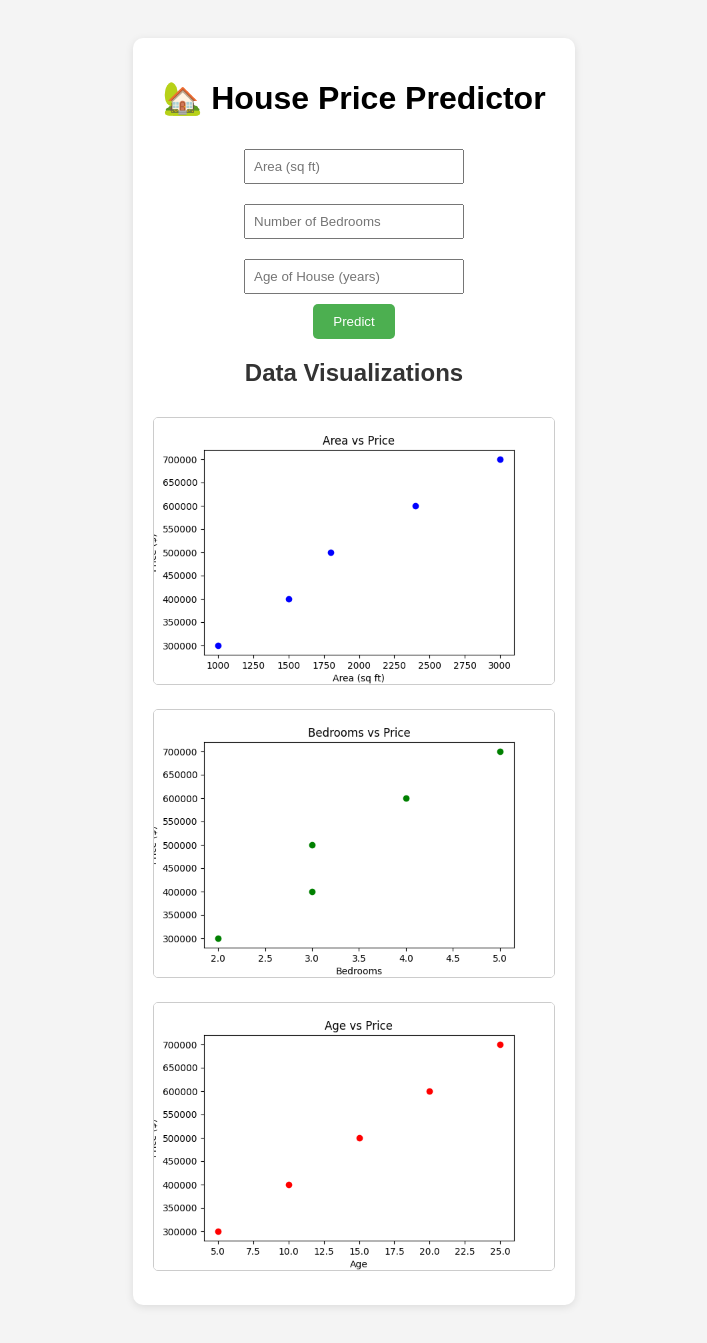
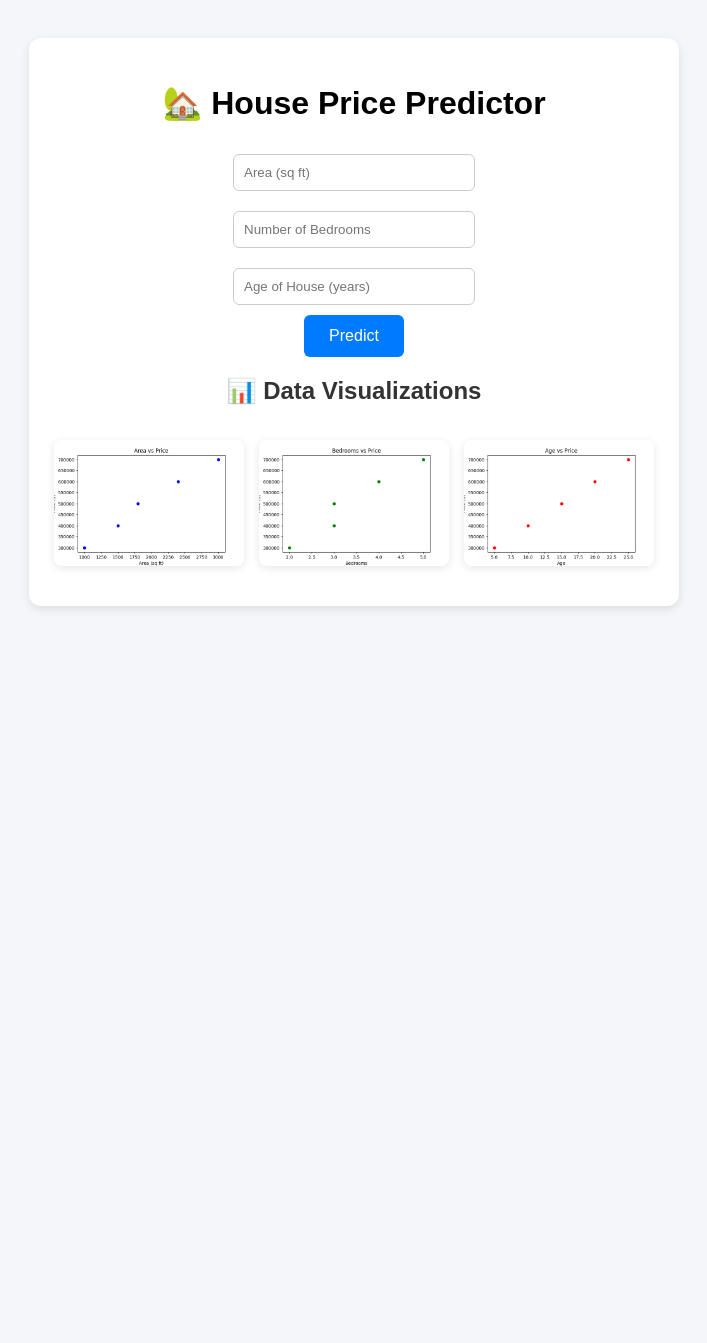
Before and after one commit to NikhilTiwari242004/My-repo-1, a Flask app: page / in a window 1280 px wide. Shown: the whole page, without its empty margins (286-993 px from the left). After the commit the page ends 609 px from the top, so only its background shows below. Run offline with Flask 3, Linux system fonts and the light colour scheme; parts of the project's set-up code (start-up, migrations or seed data) failed here and were passed over.

Commit message:
first commit

```diff
--- a/ValueNet/app.py
+++ b/ValueNet/app.py
@@ -3,22 +3,29 @@ import numpy as np
 import pickle
 import webbrowser
 from threading import Timer
+import matplotlib
+matplotlib.use('Agg')   # ✅ Non-GUI backend for Flask
+import matplotlib.pyplot as plt
+import os
 
 app = Flask(__name__)
 
 # Load model parameters
 theta, X_mean, X_std = pickle.load(open("house_model.pkl", "rb"))
 
+# Exchange rate (approx) for USD → INR
+INR_RATE = 83.0
+
 # Prediction function
 def predict_price(area, bedrooms, age):
     x = np.array([area, bedrooms, age], dtype=float)
-    x_norm = (x - X_mean) / X_std
-    x_b = np.r_[1, x_norm]  # add bias
+    x_norm = (x - X_mean) / (X_std + 1e-8)  # avoid division by zero
+    x_b = np.r_[1, x_norm]  # add bias term
     return x_b.dot(theta)
 
 @app.route("/")
 def home():
-    return render_template("index.html")
+    return render_template("index.html", prediction_text=None, show_prediction_graph=False)
 
 @app.route("/predict", methods=["POST"])
 def predict():
@@ -26,13 +33,32 @@ def predict():
     bedrooms = float(request.form["bedrooms"])
     age = float(request.form["age"])
 
-    prediction = predict_price(area, bedrooms, age)
-    return render_template("index.html", prediction_text=f"Estimated House Price: ${prediction:,.2f}")
+    prediction_usd = predict_price(area, bedrooms, age)
+    prediction_inr = prediction_usd * INR_RATE   # ✅ Convert to INR
 
-# Auto-open browser
+    # --- Generate prediction graph ---
+    os.makedirs("static/plots", exist_ok=True)
+    plt.figure(figsize=(5,4))
+    plt.bar(["Predicted Price"], [prediction_inr], color="royalblue")
+    plt.ylabel("Price (INR)")
+    plt.title("Predicted House Price")
+    plt.tight_layout()
+    plt.savefig("static/plots/prediction.png")
+    plt.close()
+    # --- End graph ---
+
+    return render_template(
+        "index.html",
+        prediction_text=f"Estimated House Price: ₹{prediction_inr:,.2f}",
+        show_prediction_graph=True
+    )
+
+# Auto-open browser once
 def open_browser():
     webbrowser.open_new("http://127.0.0.1:5000/")
 
 if __name__ == "__main__":
-    Timer(1, open_browser).start()
-    app.run(debug=True)
+    from werkzeug.serving import is_running_from_reloader
+    if not is_running_from_reloader():
+        Timer(1, open_browser).start()
+    app.run(debug=True, use_reloader=True)
--- /dev/null
+++ b/ValueNet/tempCodeRunnerFile.py
@@ -0,0 +1 @@
+INR_RATE = 83.0
--- a/ValueNet/templates/index.html
+++ b/ValueNet/templates/index.html
@@ -6,40 +6,54 @@
     <style>
         body {
             font-family: Arial, sans-serif;
-            background: #f4f4f4;
+            background: #f4f6f9;
             text-align: center;
             padding: 30px;
         }
         .container {
             background: white;
-            padding: 20px;
-            border-radius: 10px;
+            padding: 25px;
+            border-radius: 12px;
             display: inline-block;
-            box-shadow: 0px 2px 8px rgba(0,0,0,0.1);
+            box-shadow: 0px 3px 10px rgba(0,0,0,0.1);
+            max-width: 600px;
         }
         input {
             margin: 10px;
-            padding: 8px;
-            width: 200px;
+            padding: 10px;
+            width: 220px;
+            border-radius: 6px;
+            border: 1px solid #ccc;
         }
         button {
-            padding: 10px 20px;
-            background: #4CAF50;
+            padding: 12px 25px;
+            background: #007bff;
             color: white;
             border: none;
-            border-radius: 5px;
+            border-radius: 6px;
             cursor: pointer;
+            font-size: 16px;
         }
         button:hover {
-            background: #45a049;
+            background: #0056b3;
         }
         h2 {
             color: #333;
         }
         img {
-            margin: 10px 0;
-            border: 1px solid #ccc;
-            border-radius: 5px;
+            margin: 15px 0;
+            border-radius: 8px;
+            box-shadow: 0px 2px 8px rgba(0,0,0,0.1);
+            max-width: 100%;
+        }
+        .plot-grid {
+            display: grid;
+            grid-template-columns: repeat(auto-fit, minmax(180px, 1fr));
+            gap: 15px;
+            margin-top: 20px;
+        }
+        .prediction-plot {
+            margin-top: 20px;
         }
     </style>
 </head>
@@ -57,10 +71,19 @@
             <h2>{{ prediction_text }}</h2>
         {% endif %}
 
-        <h2>Data Visualizations</h2>
-        <img src="{{ url_for('static', filename='plots/area_price.png') }}" width="400" alt="Scatter plot showing relationship between house area and price"><br>
-        <img src="{{ url_for('static', filename='plots/bedrooms_price.png') }}" width="400" alt="Scatter plot showing relationship between number of bedrooms and price"><br>
-        <img src="{{ url_for('static', filename='plots/age_price.png') }}" width="400" alt="Scatter plot showing relationship between house age and price"><br>
+        {% if show_prediction_graph %}
+            <div class="prediction-plot">
+                <h2>📈 Prediction Graph</h2>
+                <img src="{{ url_for('static', filename='plots/prediction.png') }}" alt="Predicted Price Graph">
+            </div>
+        {% endif %}
+
+        <h2>📊 Data Visualizations</h2>
+        <div class="plot-grid">
+            <img src="{{ url_for('static', filename='plots/area_price.png') }}" alt="Area vs Price">
+            <img src="{{ url_for('static', filename='plots/bedrooms_price.png') }}" alt="Bedrooms vs Price">
+            <img src="{{ url_for('static', filename='plots/age_price.png') }}" alt="Age vs Price">
+        </div>
     </div>
 </body>
 </html>
```
Also changed, not shown: static/plots/prediction.png (added).
